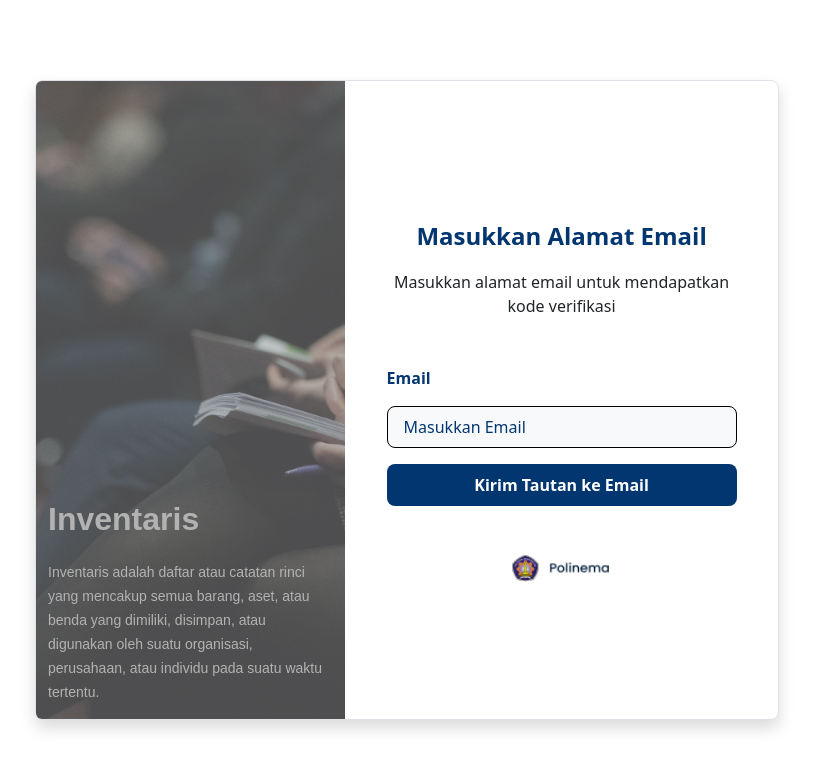
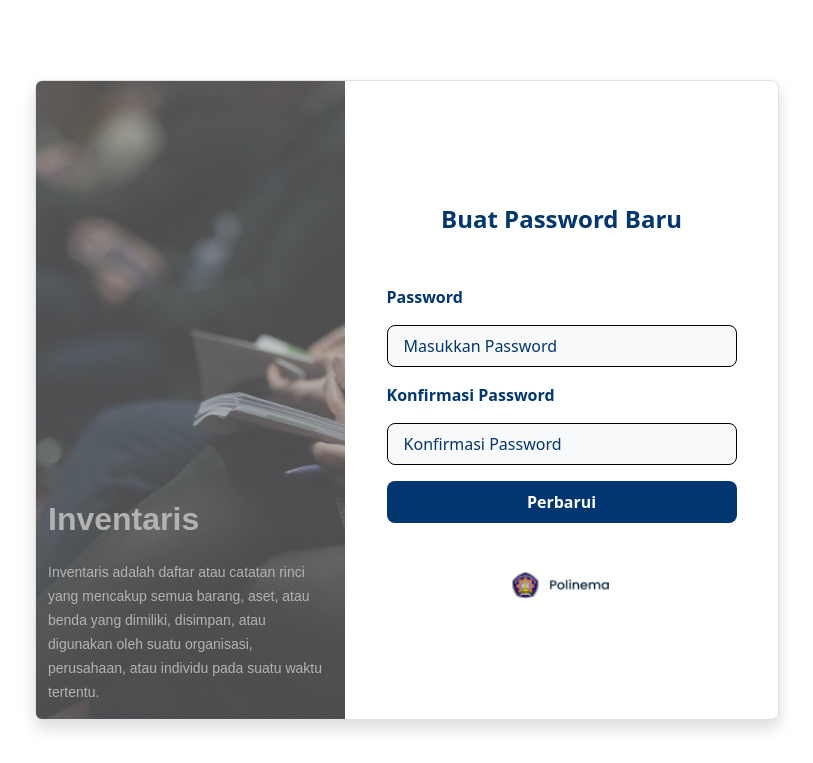
Before and after one commit to raihanachmad8/inventory-jti, a PHP site: page /app/View/index.html in a window 1280 px wide. Shown: the top 763 px of the page, without its empty margins (233-1046 px from the left). Run offline with PHP 8.4, Linux system fonts and the light colour scheme.

Commit message:
Feature/View/Ganti-Password

```diff
--- a/app/View/index.html
+++ b/app/View/index.html
@@ -3,7 +3,7 @@
     <head>
         <meta charset="UTF-8" />
         <meta name="viewport" content="width=device-width, initial-scale=1.0" />
-        <title>Lupa Password</title>
+        <title>Ganti Password</title>
         <link rel="stylesheet" href="./style.css" />
         <link href="https://cdn.jsdelivr.net/npm/bootstrap@5.3.2/dist/css/bootstrap.min.css" rel="stylesheet" integrity="sha384-T3c6CoIi6uLrA9TneNEoa7RxnatzjcDSCmG1MXxSR1GAsXEV/Dwwykc2MPK8M2HN" crossorigin="anonymous"/>
         <script src="https://unpkg.com/feather-icons"></script>
@@ -26,26 +26,24 @@
                 <div id="leftbox" class="col-md-7 d-flex justify-content-center align-items-center flex-column left-box">
                      <div class="row align-items-center d-flex justify-content-center align-items-center flex-column">
                         <div class="mb-5"></div>
-
-                        <!-- Judul -->
-                        <div class="header-text mb-3  d-flex justify-content-center align-items-center">
-                            <strong>Masukkan Alamat Email</strong>
+                        <div class="header-text mb-5  d-flex justify-content-center align-items-center">
+                            <strong>Buat Password Baru</strong>
                         </div>
-                        <p class="text-center mb-5">Masukkan alamat email untuk mendapatkan
-                            <br>kode verifikasi</p>
-
-                        <!-- Text Box -->
                         <div class="input-group mb-3">
                             <div class="logintextbox">
-                                <p class="fs-6 font-weight: 600 fw-bold">Email</p>
-                                <input type="text" class="form-control-lg bg-light fs-6 border border-black custom-width" placeholder="Masukkan Email">
+                                <p class="fs-6 font-weight: 600 fw-bold">Password</p>
+                                <input type="text" class="form-control-lg bg-light fs-6 border border-black custom-width" placeholder="Masukkan Password">
                             </div>
                         </div>
-
-                        <form action="../gantiPassword/" class="input-group mb-5">
-                            <button class="text-white btn btn-lg w-100 fs-6 fw-bold">Kirim Tautan ke Email</button>
+                        <div class="input-group mb-3">
+                            <div class="logintextbox">
+                                <p class="fs-6 font-weight: 600 fw-bold">Konfirmasi Password</p>
+                                <input type="text" class="form-control-lg bg-light fs-6 border border-black custom-width" placeholder="Konfirmasi Password">
+                            </div>
+                        </div>
+                        <form action="../login/" class="input-group mb-5">
+                            <button class="text-white btn btn-lg w-100 fs-6 fw-bold">Perbarui</button>
                         </form>
-
                         <div class="d-flex justify-content-center align-items-center">
                             <img src="../../assets/image/polinema-logo-login.png" class="img-fluid" style="width: 100px;">
                         </div>
--- a/app/View/style.css
+++ b/app/View/style.css
@@ -24,8 +24,8 @@ body{
 .logintextbox input::placeholder{
     color: #023670;
     outline: #023670;
+}
 
-}
 
 .custom-width{
     width: 350px;
```
